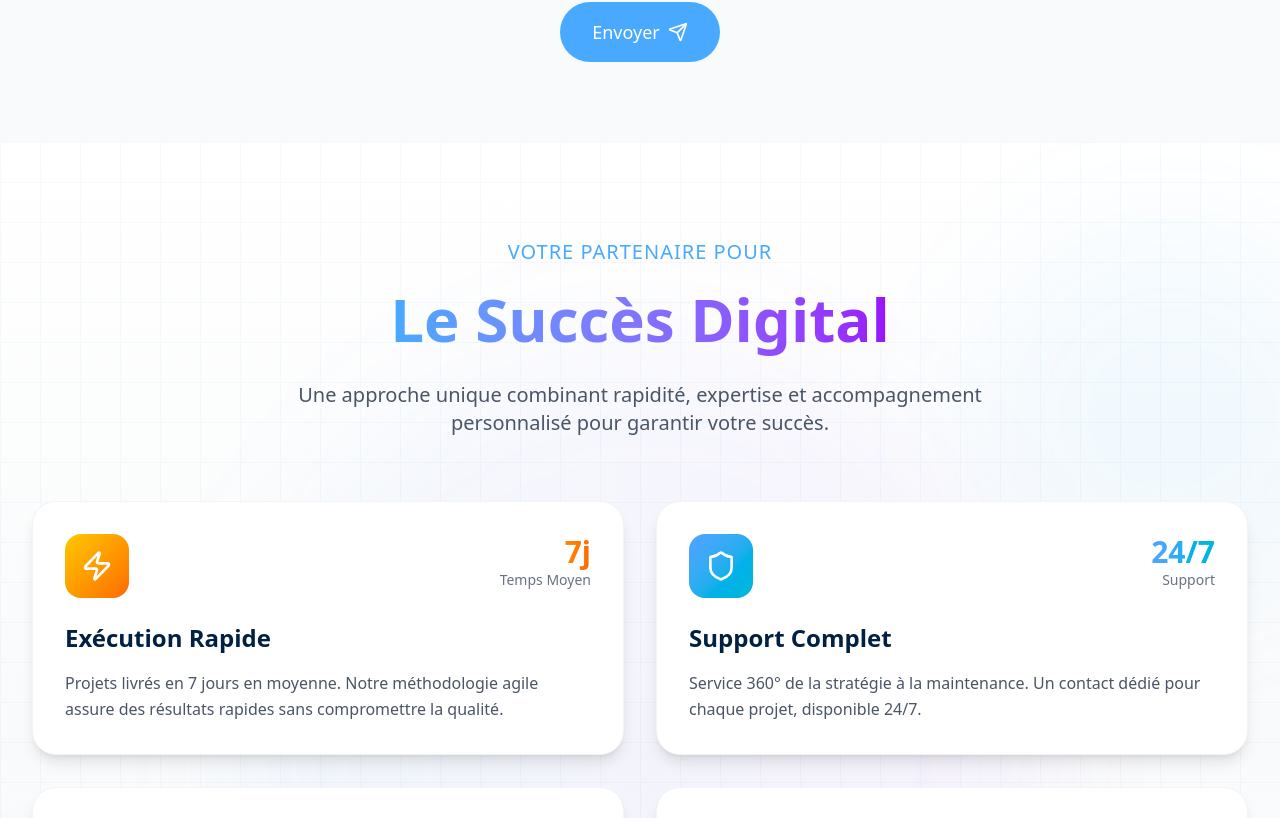
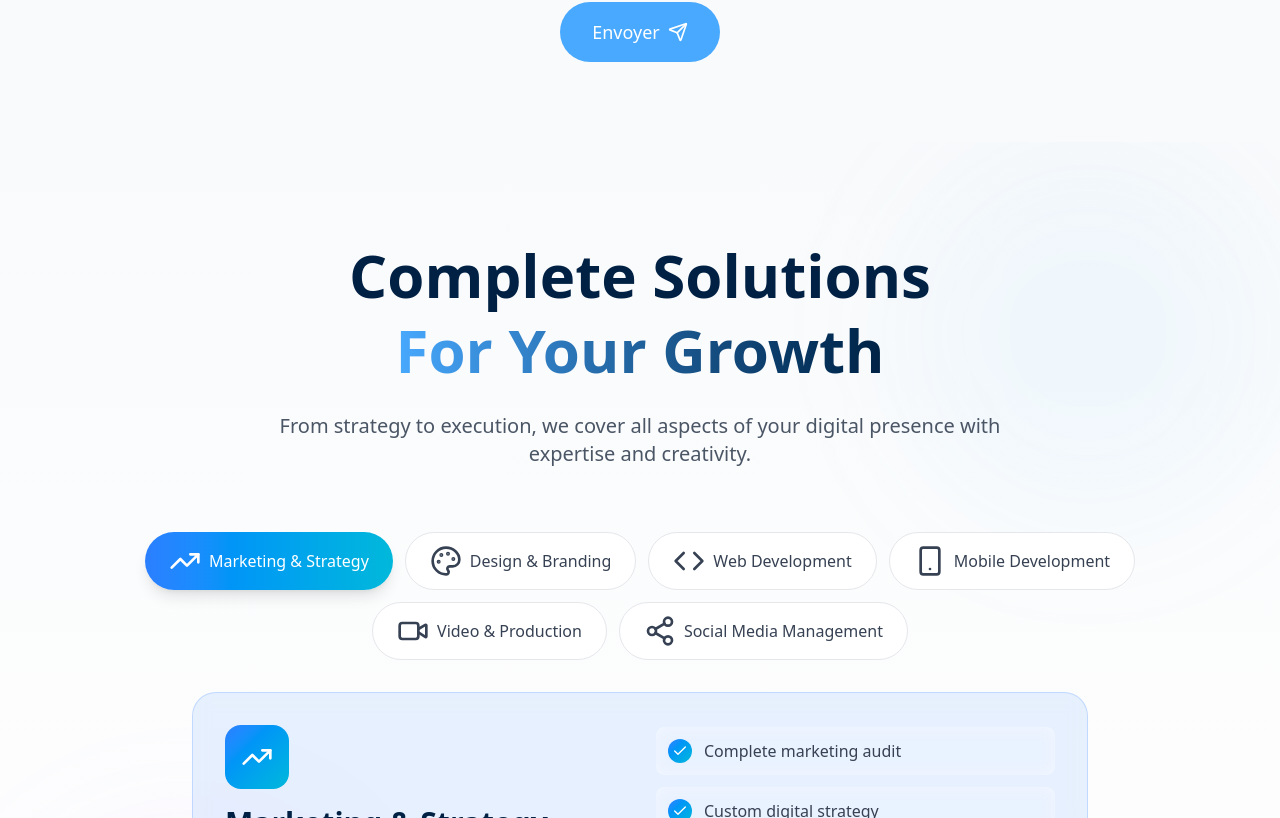
Before and after one commit to hmweb77/moroccan-agency, a Next.js app: page / in a window 1280 px wide. Shown: the part 1422-2240 px from the top of the page. Built offline with nearby package versions, Linux system fonts and the light colour scheme.

Commit message:
improving landing page v4

```diff
--- a/src/app/page.js
+++ b/src/app/page.js
@@ -13,9 +13,9 @@
       <Navbar />
       <HeroSection />
       <QuoteSimulator />
-      <WhyChooseUs />
+      {/* <WhyChooseUs /> */}
       {/* <HowWeWork /> */}
-      {/* <Expertise /> */}
+      <Expertise />
       <AboutCTA />
       <Footer />
     </>
--- a/src/components/Expertise.jsx
+++ b/src/components/Expertise.jsx
@@ -234,7 +234,7 @@
         </motion.div>
 
         {/* Services Grid */}
-        <div className="grid grid-cols-1 md:grid-cols-2 lg:grid-cols-3 gap-8 mt-16">
+        {/* <div className="grid grid-cols-1 md:grid-cols-2 lg:grid-cols-3 gap-8 mt-16">
           {services.map((service, index) => (
             <motion.div
               key={index}
@@ -249,10 +249,10 @@
                   : 'bg-white border-gray-100 hover:shadow-xl'
               }`}
             >
-              {/* Gradient Overlay on Hover */}
+
               <div className={`absolute inset-0 rounded-2xl bg-gradient-to-br ${service.color} opacity-0 group-hover:opacity-5 transition-opacity duration-300`} />
 
-              {/* Content */}
+
               <div className="relative z-10">
                 <div className={`inline-flex p-4 rounded-xl bg-gradient-to-br ${service.color} text-white mb-6 group-hover:scale-110 transition-transform duration-300`}>
                   {service.icon}
@@ -281,11 +281,11 @@
                 </button>
               </div>
 
-              {/* Corner Decoration */}
+
               <div className={`absolute top-4 right-4 w-20 h-20 bg-gradient-to-br ${service.color} rounded-full opacity-0 group-hover:opacity-10 blur-2xl transition-opacity duration-300`} />
             </motion.div>
           ))}
-        </div>
+        </div> */}
 
         {/* Bottom CTA */}
         <motion.div
```
